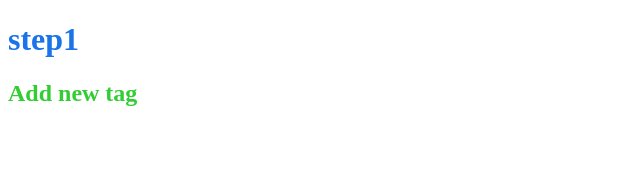
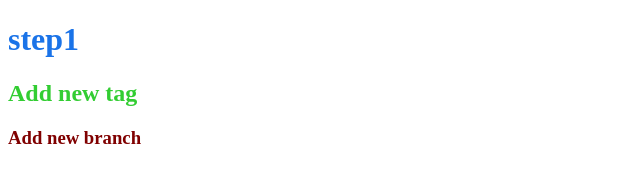
Before and after one commit to SvitlG/advance, a plain HTML site: page index.html in a window 1280 px wide. Shown: the whole page, without its empty margins (0-640 px from the left). Drawn offline with Linux system fonts and the light colour scheme.

Commit message:
create new branch

```diff
--- a/index.html
+++ b/index.html
@@ -14,6 +14,7 @@
 
     <h2>Add new tag</h2>
 
+    <h3>Add new branch</h3>
 
 </body>
 
--- a/style.css
+++ b/style.css
@@ -5,3 +5,7 @@ h1{
 h2{
     color: limegreen;
 }
+
+h3{
+    color: maroon;
+}
```
